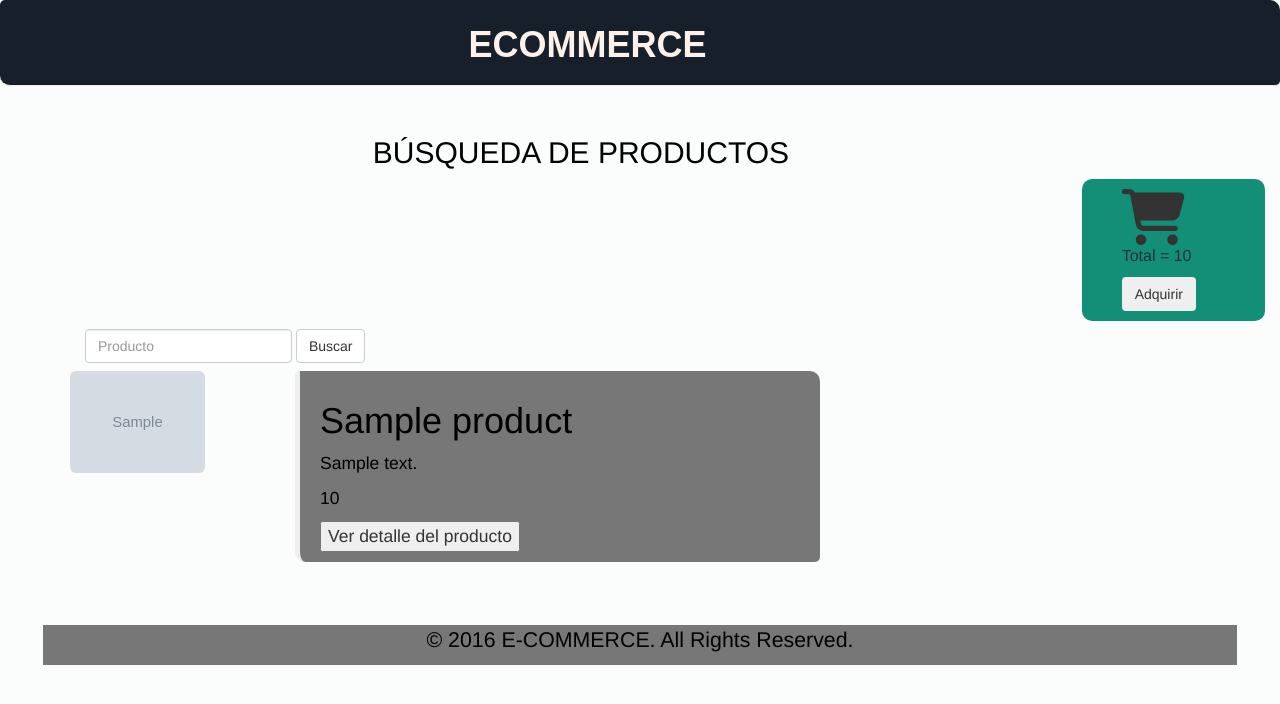
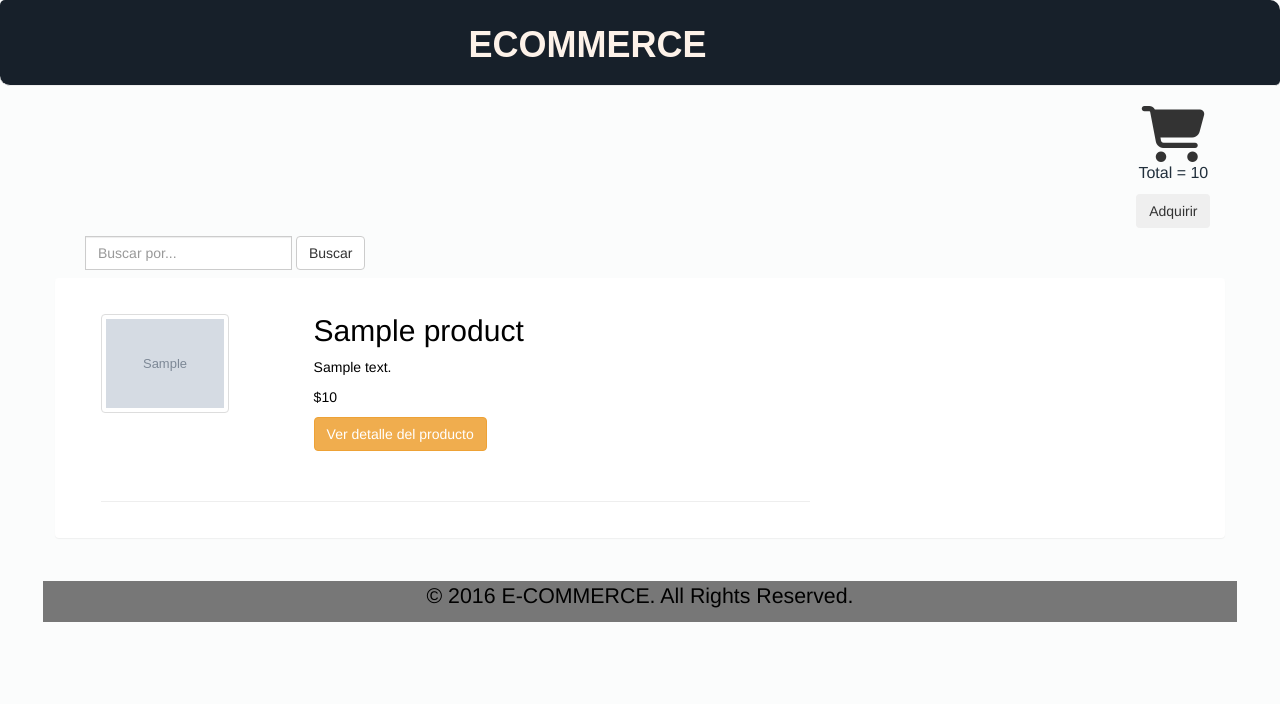
Before and after one commit to AlonsoIbarra/E-DDD, a Django app: template ecommerce/compras/templates/product_list.html in a window 1280 px wide. Shown: the top 704 px of the page. Run offline with Django 3.2, Linux system fonts and the light colour scheme; the template is opened without the code that fills it: most values are stand-ins (such as "Sample title", 1, 10 or a date in 2020); grey boxes marked "Sample" are stand-in pictures; parts of the project's set-up code (start-up, migrations or seed data) failed here and were passed over; some libraries are stand-ins or nearby versions.

Commit message:
Se realiza refactorizacion del codigo

```diff
--- a/ecommerce/compras/static/base.css
+++ b/ecommerce/compras/static/base.css
@@ -26,17 +26,18 @@ h1, h2, h3, h4, p{
 
 .product {
         margin-bottom: 50px;
+        background-color: #ffffff;
     }
 .product h1 a, .product h1 a:visited {
         color: blue;
     }
 
 body{
-    background-color:     #fbfcfc    ;
+    background-color:     #fbfcfc;
 }
 .card-block{
     padding: 10px 10px 10px 40px;
-    background-color:   #148f77   ;
+    background-color:   #148f77;
     border-radius: 10px 10px;
 }
 .card-text, .card-title{
@@ -71,3 +72,6 @@ body{
     max-height: 200px;
     max-width: 60%;
 }
+.carrito {
+    text-align: center;
+}
--- a/ecommerce/compras/templates/base.html
+++ b/ecommerce/compras/templates/base.html
@@ -11,9 +11,7 @@
 	<div class="page-header">
 			 <h1>ECOMMERCE</h1>
 	 </div>
-	<div class="encabezado">
-		<h2>{% block header_text %}{% endblock %}</h2>
-	</div>
+
 	<div class="carrito">
 		{% block carrito %}
 		{% endblock %}
--- a/ecommerce/compras/templates/detalles_producto.html
+++ b/ecommerce/compras/templates/detalles_producto.html
@@ -4,6 +4,7 @@
 	{% block header_text %}DETALLES DEL PRODUCTO{% endblock %}
 
 	{% block detalles %}
+	<div class="content container">
 	<img src="{{STATIC_URL}}images/{{productoDetalle.image}}">
 	<h2>Nombre: {{productoDetalle.nombre}}</h2>
 	<h2>Marca: {{productoDetalle.marca}}</h2>
@@ -27,10 +28,10 @@
 				<option value="9">9</option>
 				<option value="10">10</option>
 			</select>
-			<input type=submit name"agregarCarrito" value="Agregar a carrito">
+			<input type=submit class="btn btn-default" name"agregarCarrito" value="Agregar a carrito">
 		</form>
+	</div>
 	{% endblock %}
 
 
-
 </html>
--- a/ecommerce/compras/templates/product_list.html
+++ b/ecommerce/compras/templates/product_list.html
@@ -1,18 +1,13 @@
 {% extends 'base.html' %}
-{% block header_text %}BÚSQUEDA DE PRODUCTOS{% endblock %}
 	{% block carrito %}
 		{% if carrito %}
 					<div class="col-md-2 col-md-offset-10">
-
-							<div class="card-block">
 								<i class="fa fa-shopping-cart fa-4x" aria-hidden="true"></i>
 								<p class="card-text">Total = {{ carrito.total }}</p>
 								<form action="OrdenDeCompra/" method="GET">
 									<input type="hidden" name="idCarrito" value="{{ carrito.idCarrito }}">
  	  			    				<input type="submit" class="btn card-link" value="Adquirir" alt="AdquirirCarrito" name="btnAdquirir" />
 								</form>
-							</div>
-
 					</div>
 		{% endif %}
 	{% endblock %}
@@ -21,25 +16,26 @@
 	{% block detalles %}
         {% if products %}
 				{% include "search.html" %}
-				<div class="content container">
-						<div class="row">
+				<div class="content container panel">
+						<div class="panel-body">
 								<div class="col-md-8">
 								{% for product in products %}
 										<div class="product">
 												<div>
-														<img src="{{STATIC_URL}}images/{{ product.image }}" alt="{{ product.nombre }}" class="img-responsive img-rounded"/>
+														<img
+														    src="{{STATIC_URL}}images/{{ product.image }}"
+														    alt="{{ product.nombre }}"
+														    class="img-responsive img-rounded thumbnail"
+														/>
 												</div>
-												<blockquote>
-										  	    <h1>{{ product.nombre }}</h1>
-											    <p>{{ product.descripcion }}</p>
-												<p>{{ product.precio}}</p>
-
+										  	<h2>{{ product.nombre }}</h2>
+											  <p>{{ product.descripcion }}</p>
+												<p>${{ product.precio}}</p>
 												<form action="verdetalle/{{ product.idProducto }}">
-													<input type="submit" value="Ver detalle del producto">
+													<input type="submit" class="btn btn-warning" value="Ver detalle del producto">
 												</form>
-												</blockquote>
 										</div>
-
+										<hr>
 								{% endfor %}
 								</div>
 						</div>
--- a/ecommerce/compras/templates/search.html
+++ b/ecommerce/compras/templates/search.html
@@ -1,7 +1,7 @@
 <div class="content container">
-  <form class="navbar-form navbar-left" role="search" action="search/">
-      <div class="form-group">
-          <input type="text" class="form-control" placeholder="Producto" name="consulta">
+  <form class="navbar-form navbar-left" role="search" action="#">
+      <div class="input-group">
+          <input type="text" class="form-control" placeholder="Buscar por..." name="consulta">
       </div>
       <button type="submit" class="btn btn-default">Buscar</button>
   </form>
--- a/ecommerce/compras/urls.py
+++ b/ecommerce/compras/urls.py
@@ -1,6 +1,6 @@
 from django.conf.urls import patterns, url
 from .application_service import order_detail
-from .application_service import ver_detalles, product_list, product_search
+from .application_service import ver_detalles, product_list
 from .application_service import agregarProductoCarrito, adquirirCarrito
 
 urlpatterns = patterns(
@@ -12,5 +12,4 @@ urlpatterns = patterns(
     url(r'^$', product_list, name='product_list'),
     url(r'^agregarProductoCarrito', agregarProductoCarrito),
     url(r'^OrdenDeCompra', adquirirCarrito),
-    url(r'^search', product_search),
 )
```
Also changed, not shown: ecommerce/compras/application_service.py (+7 -12 lines), ecommerce/compras/business_logic.py (+19 -1 lines), ecommerce/compras/tests/test_business_logic.py (+57 -1 lines), ecommerce/compras/tests/tests_application_service.py (+14 -26 lines), ecommerce/compras/migrations/0001_initial.py (added), ecommerce/compras/migrations/__init__.py (added).
